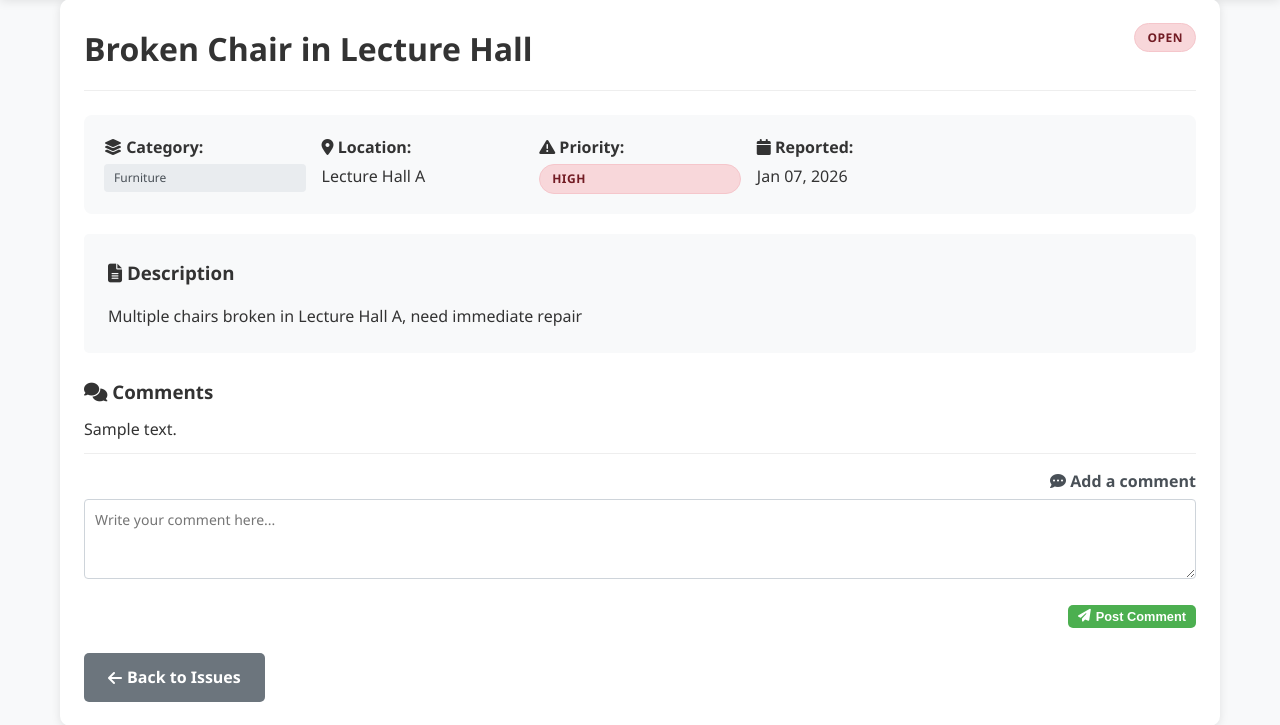
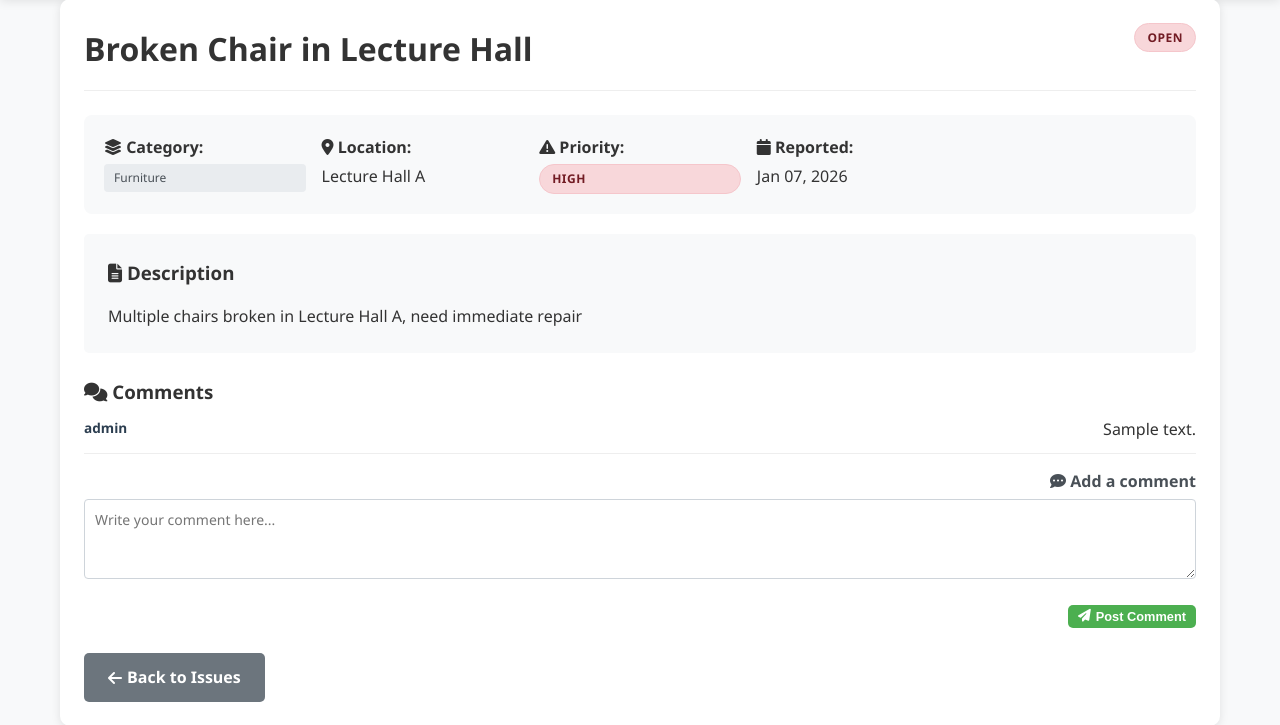
Before and after one commit to coderyn/CampusCare, a Flask app: page /issue/1 in a window 1280 px wide. Shown: the part 75-800 px from the top of the page. Run offline with Flask 3, Linux system fonts and the light colour scheme; tables that the repository leaves empty hold one stand-in row (values such as "Sample post").

Commit message:
modify comment

```diff
--- a/website/app.py
+++ b/website/app.py
@@ -123,6 +123,9 @@ class Comment(db.Model):
         db.ForeignKey('issue.id'),
         nullable=False
     )
+
+    user_id = db.Column(db.Integer, db.ForeignKey('user.id'), nullable=False)
+    user = db.relationship('User')
 
     content = db.Column(db.Text, nullable=False)
     created_at = db.Column(db.DateTime, default=datetime.utcnow)
@@ -368,6 +371,7 @@ def view_issue(issue_id):
         comment_text = request.form.get('comment')
         new_comment = Comment(
             issue_id=issue.id,
+            user_id=current_user.id,
             content=comment_text.strip(),
             edit_token=token
             )
--- a/website/static/style.css
+++ b/website/static/style.css
@@ -441,6 +441,14 @@ main {
     padding: 10px 0;
 }
 
+.comment-username {
+    font-weight: 600;
+    font-size: 0.85rem;
+    color: #2c3e50;
+    margin-bottom: 4px;
+}
+
+
 .comment-meta {
     font-size: 0.8rem;
     color: #777;
--- a/website/templates/view_issue.html
+++ b/website/templates/view_issue.html
@@ -61,8 +61,13 @@
     {% if issue.comments %}
         <ul class="comment-list">
             {% for comment in issue.comments %}
-                <li class="comment-item">
+    <li class="comment-item">
     <div class="comment-header">
+
+        <div class="comment-username">
+            {{ comment.user.username }}
+        </div>
+
         <span class="comment-text">{{ comment.content }}</span>
 
         {% if comment.edit_token in my_tokens %}
```
